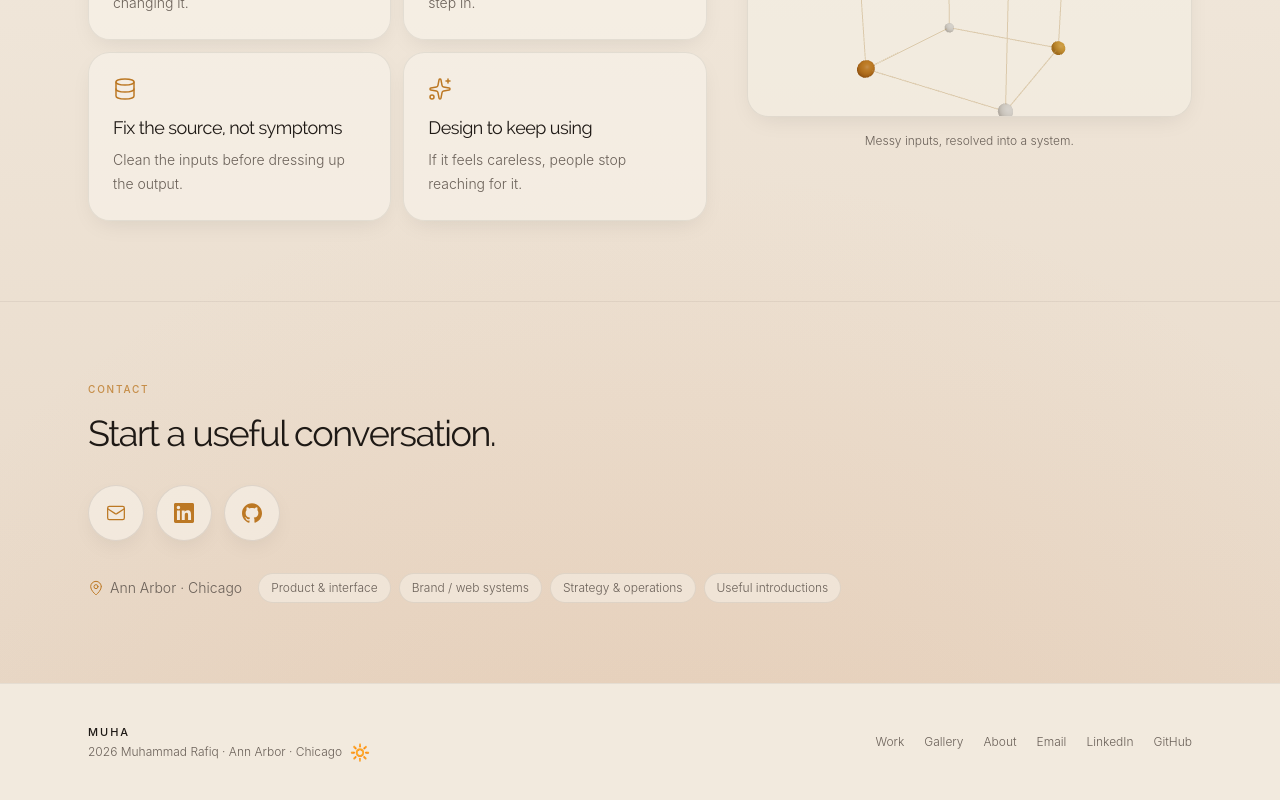
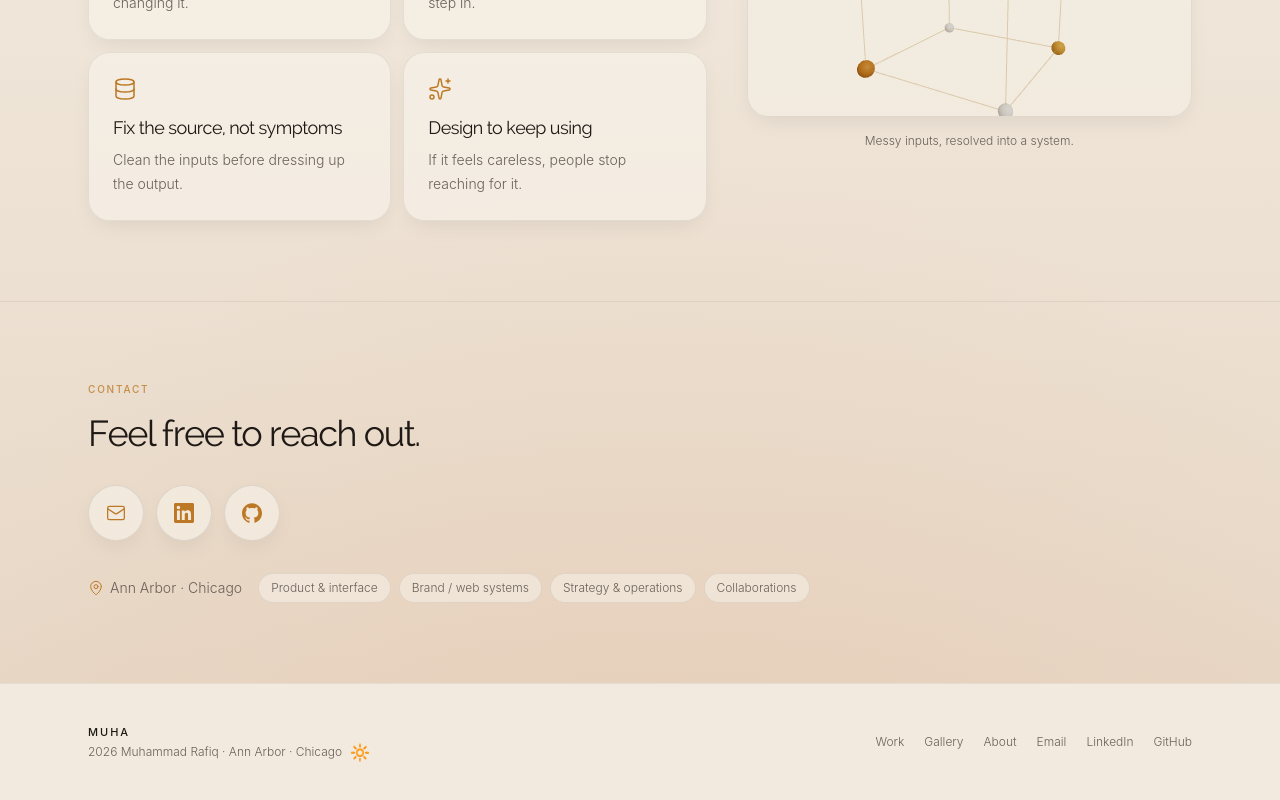
Before and after one commit to mohabbis/personal-portfolio, a Next.js app: page /about in a window 1280 px wide. Shown: the part 1069-1869 px from the top of the page. Built offline with nearby package versions, Linux system fonts and the light colour scheme.

Commit message:
Refine about contact copy

```diff
--- a/app/about/page.tsx
+++ b/app/about/page.tsx
@@ -31,7 +31,7 @@ const thinking = [
   { icon: Sparkles, label: "Design to keep using", text: "If it feels careless, people stop reaching for it." }
 ];
 
-const bestFor = ["Product & interface", "Brand / web systems", "Strategy & operations", "Useful introductions"];
+const bestFor = ["Product & interface", "Brand / web systems", "Strategy & operations", "Collaborations"];
 
 const breadcrumb = {
   "@context": "https://schema.org",
@@ -115,7 +115,7 @@ export default function AboutPage() {
           <Container>
             <p className="text-[10px] font-medium uppercase tracking-[0.18em] text-accent/80">Contact</p>
             <h2 className="mt-4 max-w-2xl font-display text-3xl tracking-[-0.04em] text-foreground sm:text-4xl">
-              Start a useful conversation.
+              Feel free to reach out.
             </h2>
             <div className="mt-8 flex items-center gap-3">
               <a
```
